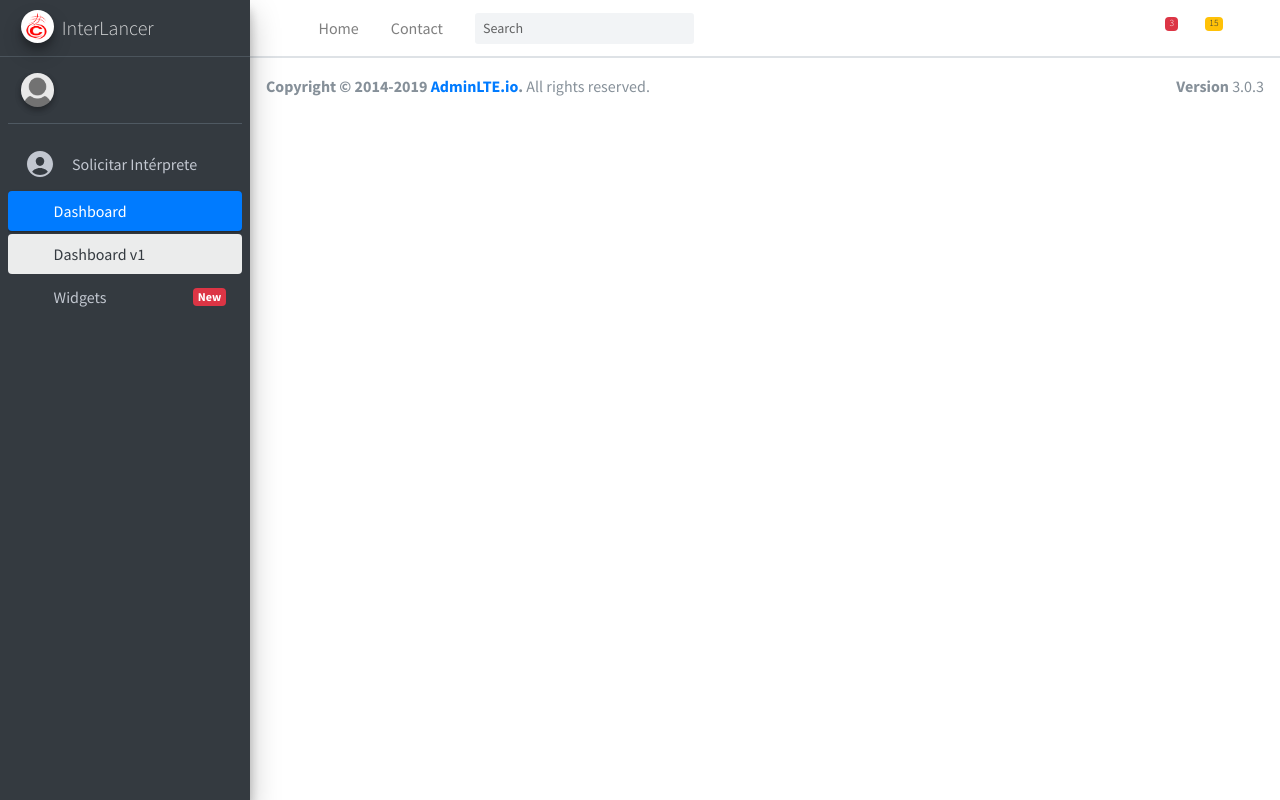
After one commit to fsantand/trabajo-2-daw, a Django app: template usuario/templates/usuario/solicitantenav.html in a window 1280 px wide. The commit adds this page. Run offline with Django 3.2, Linux system fonts and the light colour scheme; the template is opened without the code that fills it, so the values that code supplies are empty; some libraries are stand-ins or nearby versions; some web fonts are replaced.

Commit message:
Merge branch 'main' into dquezada

```diff
--- a/usuario/static/css/style.css
+++ b/usuario/static/css/style.css
@@ -6,3 +6,7 @@
 .nav-link ion-icon {
     margin-right: 1rem;
 }
+
+.user-panel img {
+    height: 2.1rem;
+}
--- a/usuario/templates/usuario/dashboard.html
+++ b/usuario/templates/usuario/dashboard.html
@@ -176,9 +176,9 @@
             <div class="sidebar">
                 <!-- Sidebar user panel (optional) -->
                 <div class="user-panel mt-3 pb-3 mb-3 d-flex">
-                    <div class="image">
+                    <div class="image ">
                         {% if user.interprete %}
-                            <img src="{{ user.interprete.avatar.url }}" class="img-circle elevation-2" alt="User Image">
+                            <img src="{{ user.interprete.avatar.url }}" class="brand-image img-circle elevation-2" alt="User Image">
                         {% else %}
                             <img src="/images/avatars/no-img.jpg" class="img-circle elevation-2" alt="User Image">
                         {% endif %}
@@ -200,14 +200,14 @@
                         data-accordion="false">
                         <!-- Add icons to the links using the .nav-icon class
                         with font-awesome or any other icon font library -->
-                        <li class="nav-item">
-                            <a href="#" class="nav-link">
-                                <ion-icon name="person-circle" size="large"></ion-icon>
-                                <p class="nav-link-text">
-                                    Solicitar Intérprete
-                                </p>
-                            </a>
-                        </li>
+                        {% block interpreteNav %}
+
+                        {% endblock %}
+
+                        {% block solicitanteNav %}
+
+                        {% endblock %}
+
                         <li class="nav-item has-treeview menu-open">
                             <a href="#" class="nav-link active">
                                 <i class="nav-icon fas fa-tachometer-alt"></i>
--- /dev/null
+++ b/usuario/templates/usuario/solicitantenav.html
@@ -0,0 +1,13 @@
+{% extends 'usuario/dashboard.html' %}
+
+{% block solicitanteNav %}
+    <li class="nav-item">
+        <a href="#" class="nav-link">
+            <ion-icon name="person-circle" size="large"></ion-icon>
+            <p class="nav-link-text">
+                Solicitar Intérprete
+            </p>
+        </a>
+    </li>
+
+{% endblock %}
--- a/usuario/urls.py
+++ b/usuario/urls.py
@@ -5,4 +5,5 @@ urlpatterns = [
     path('login', views.login, name="login"),
     path('logout', views.logout, name='logout'),
     path('dash', views.dash, name="dash"),
+
 ]
--- a/usuario/views.py
+++ b/usuario/views.py
@@ -23,5 +23,7 @@ def logout(request):
     return redirect('home')
 
 def dash(request):
-    ctx = {}
-    return render(request, 'usuario/dashboard.html',ctx)
+    if hasattr(request.user,"interprete"):
+        return render(request, 'usuario/interpreteNav.html',{})
+    else:
+        return render(request, 'usuario/solicitanteNav.html',{})
```
Also changed, not shown: usuario/templates/usuario/interpreteNav.html (added, +14 -0 lines).
